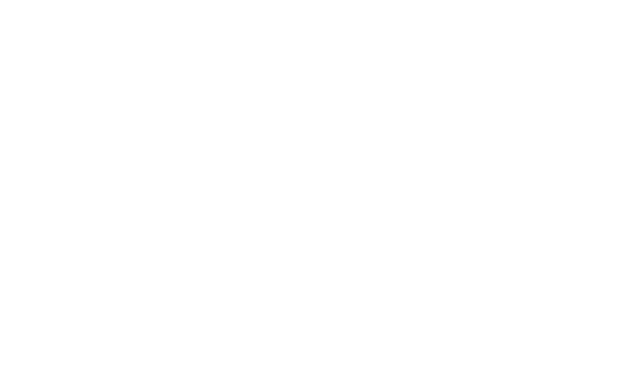
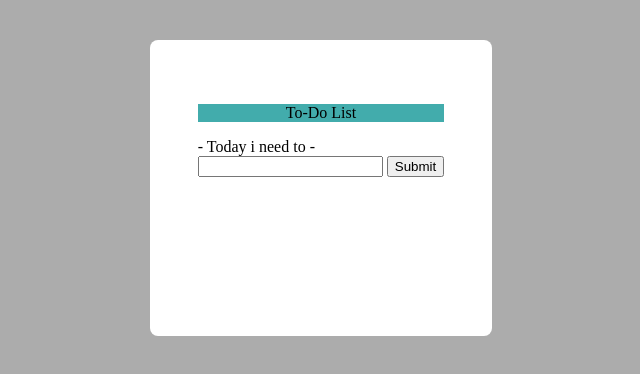
Before and after one commit to dts-kominfo-rea4a/challenge-dom-rangdayy, a website: page index.html in a window 1280 px wide. Shown: the whole page, without its empty margins (319-959 px from the left). Drawn offline with Linux system fonts and the light colour scheme.

Commit message:
dom challenge first commit

```diff
--- a/index.html
+++ b/index.html
@@ -1,41 +1,88 @@
 <!DOCTYPE html>
 <html lang="en">
+
 <head>
   <meta charset="UTF-8" />
   <meta http-equiv="X-UA-Compatible" content="IE=edge" />
   <meta name="viewport" content="width=device-width, initial-scale=1.0" />
   <title>Challenge - DOM</title>
+  <style>
+    body {
+      background-color: #acacac;
+      position: relative;
+    }
+
+    #app {
+      background-color: white;
+      padding: 3rem;
+      width: fit-content;
+      border-radius: 0.5rem;
+      position: absolute;
+      margin-left: auto;
+      margin-right: auto;
+      left: 0;
+      right: 0;
+      top: 2rem;
+      min-height: 200px;
+    }
+
+    #todo-title {
+      background-color: rgb(66, 172, 172);
+      margin: 1rem 0;
+    }
+
+    #todo-title,
+    #todo-subtitle {
+      text-align: center;
+    }
+  </style>
 </head>
+
 <body>
   <div id="app">
     <!-- TODO: Buatlah sebuah header dengan id todo-title -->
+    <header id="todo-title">To-Do List</header>
     <!-- TODO: Buatlah sebuah subtitle dengan id todo-subtitle -->
-
+    <subtitle id="todo-subtitle">- Today i need to -</subtitle>
+    <br>
     <!-- Section: input -->
     <!-- TODO: Buatlah sebuah input bertipe text dengan id todo-input -->
+    <input type="text" id="todo-input" />
     <!-- TODO: Buatlah sebuah button dengan id todo-submit -->
+    <button id="todo-submit">Submit</button>
 
     <!-- Section output -->
     <!-- TODO: Buatlah sebuah <ul> dengan id todo-output -->
+    <ul id="todo-output"></ul>
   </div>
 
   <!-- ! Untuk tantangan ini, script jangan diubah ke external js yah ! -->
   <script>
     // TODO: Deklarasi variable sesuai dengan kebutuhan di sini
-      let button;
-      let input;
-      let output;
-
+    let button = document.getElementById('todo-submit');
+    let input = document.getElementById('todo-input');
+    let output = document.getElementById('todo-output');
     // TODO: Buatlah sebuah fungsi dengan nama fnClickHandler
     // Fungsi yang digunakan untuk menambahkan tulisan
     // Jangan ubah cara deklarasi fungsinya, cukup isi saja
-      function fnClickHandler(toDoItem) {}
+    function fnClickHandler(toDoItem) {
+      let text = document.createElement("li"); // Create a <li> node
+      text.innerHTML = `<li>${input.value}</li>`
+      output.appendChild(text);
+    }
 
     // TODO: register event onclick / addEventListener untuk button
     // akan menjalankan fungsi fnClickHandler
+    button.addEventListener("click", fnClickHandler)
 
     // TODO: register event onkeypress / addEventListener untuk input
     // sehingga saat di input ditekan enter akan menjalankan fungsi fnClickHandler juga
+    input.addEventListener("keyup", function (event) {
+      if (event.keyCode === 13) {
+        fnClickHandler()
+      }
+    });
   </script>
 </body>
+
 </html>
```
Lines whose indentation alone changed are shown as unchanged.
